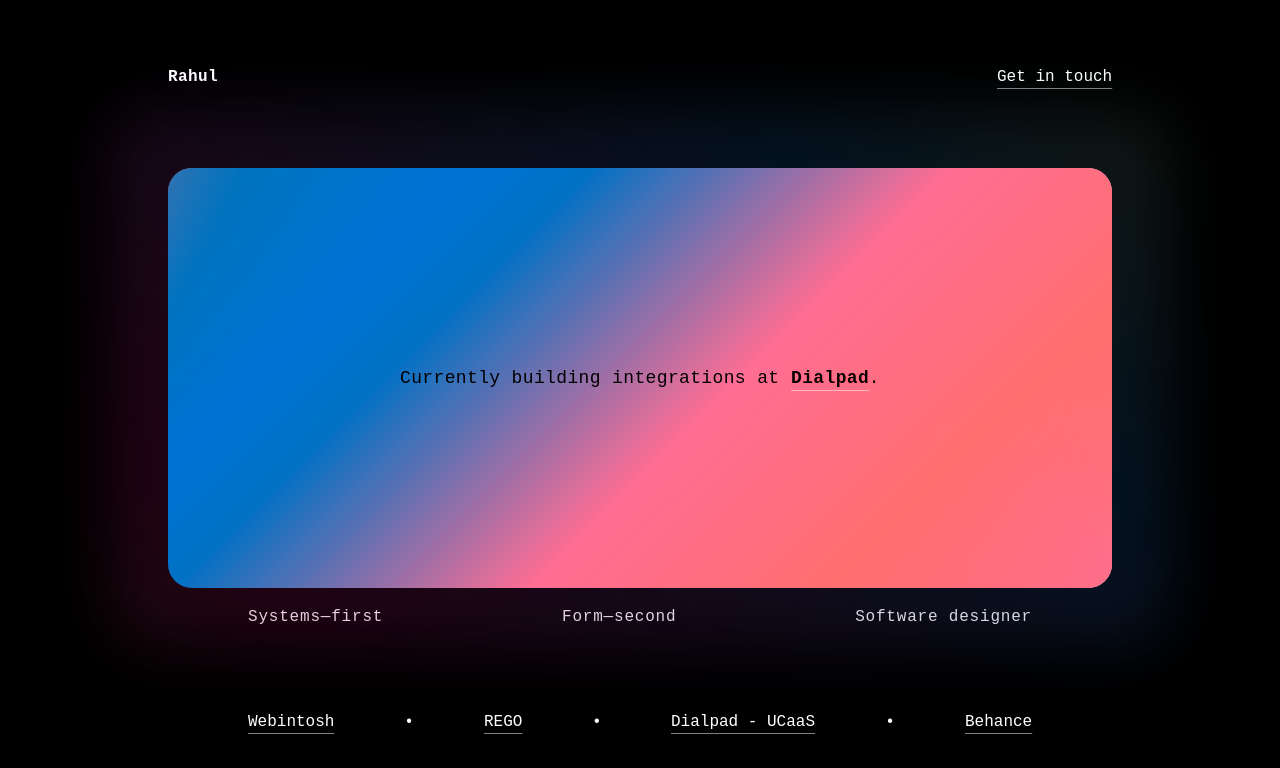
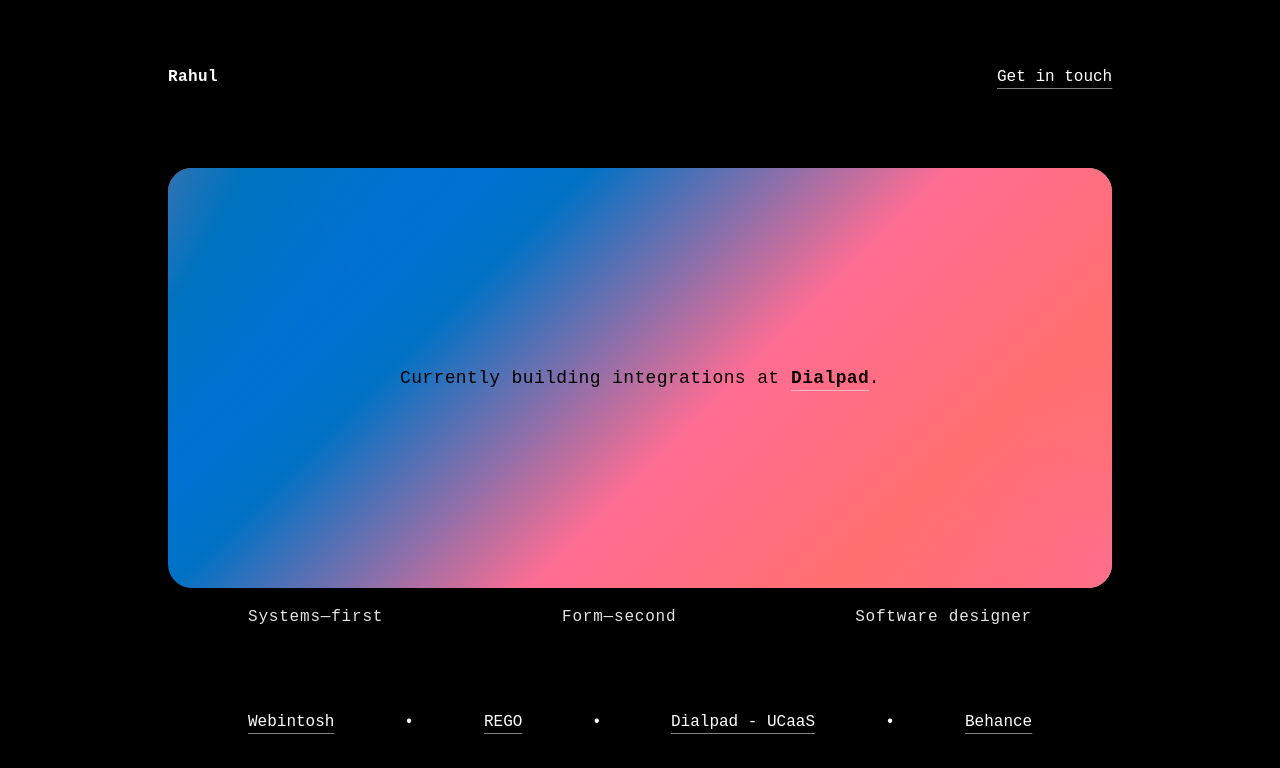
Before and after one commit to rahul-akumar/portfolio, a Vue app: page / in a window 1280 px wide. Shown: the top 768 px of the page. Built offline with nearby package versions, Linux system fonts and the light colour scheme.

Commit message:
refactor: remove unused gradient wrapper and associated styles in App.vue for cleaner code

```diff
--- a/src/App.vue
+++ b/src/App.vue
@@ -104,7 +104,6 @@ onUnmounted(() => {
 
     <main class="-top-20">
       <div class="flex flex-col gap-4">
-        <div class="gradient-wrapper">
         <div
           ref="gradientContainer"
           class="gradient-container rounded-lg md:rounded-3xl"
@@ -126,7 +125,6 @@ onUnmounted(() => {
               >
                 Dialpad</a
               >.
-            </div>
             </div>
           </div>
         </div>
@@ -202,41 +200,6 @@ onUnmounted(() => {
   z-index: 10;
 }
 
-/* Gradient wrapper for bleed effect */
-.gradient-wrapper {
-  position: relative;
-}
-
-/* Moving gradient background for light bleed effect */
-.gradient-wrapper::before {
-  content: "";
-  position: absolute;
-  top: -60px;
-  left: -60px;
-  right: -60px;
-  bottom: -60px;
-  background: linear-gradient(
-    45deg,
-    rgba(255, 0, 128, 0.15),
-    /* Hot Pink */ rgba(255, 69, 0, 0.15),
-    /* Orange Red */ rgba(0, 255, 255, 0.15),
-    /* Cyan */ rgba(148, 0, 211, 0.15),
-    /* Violet */ rgba(0, 255, 0, 0.15),
-    /* Lime */ rgba(255, 20, 147, 0.15),
-    /* Deep Pink */ rgba(30, 144, 255, 0.15),
-    /* Dodger Blue */ rgba(255, 215, 0, 0.15),
-    /* Gold */ rgba(255, 99, 71, 0.15),
-    /* Tomato */ rgba(0, 250, 154, 0.15),
-    /* Medium Spring Green */ rgba(255, 0, 128, 0.15) /* Back to Hot Pink */
-  );
-  background-size: 600% 600%;
-  animation: backgroundBleed 48s ease-in-out infinite;
-  border-radius: 50px;
-  z-index: 0;
-  filter: blur(30px);
-  will-change: background-position;
-  transform: translateZ(0);
-}
 
 .running-gradient {
   width: 100%;
@@ -349,24 +312,6 @@ onUnmounted(() => {
   }
 }
 
-@keyframes backgroundBleed {
-  0%, 100% {
-    background-position: 0% 0%;
-    opacity: 0.8;
-  }
-  25% {
-    background-position: 100% 0%;
-    opacity: 1.0;
-  }
-  50% {
-    background-position: 100% 100%;
-    opacity: 0.6;
-  }
-  75% {
-    background-position: 0% 100%;
-    opacity: 0.9;
-  }
-}
 
 @keyframes shine {
   0% {
@@ -590,10 +535,6 @@ p {
     animation: gradientShift 30s ease-in-out infinite;
   }
 
-  .gradient-wrapper::before {
-    animation: backgroundBleed 60s ease-in-out infinite;
-  }
-
   .gradient-link {
     transition: none;
   }
```
Lines whose indentation alone changed are shown as unchanged.
